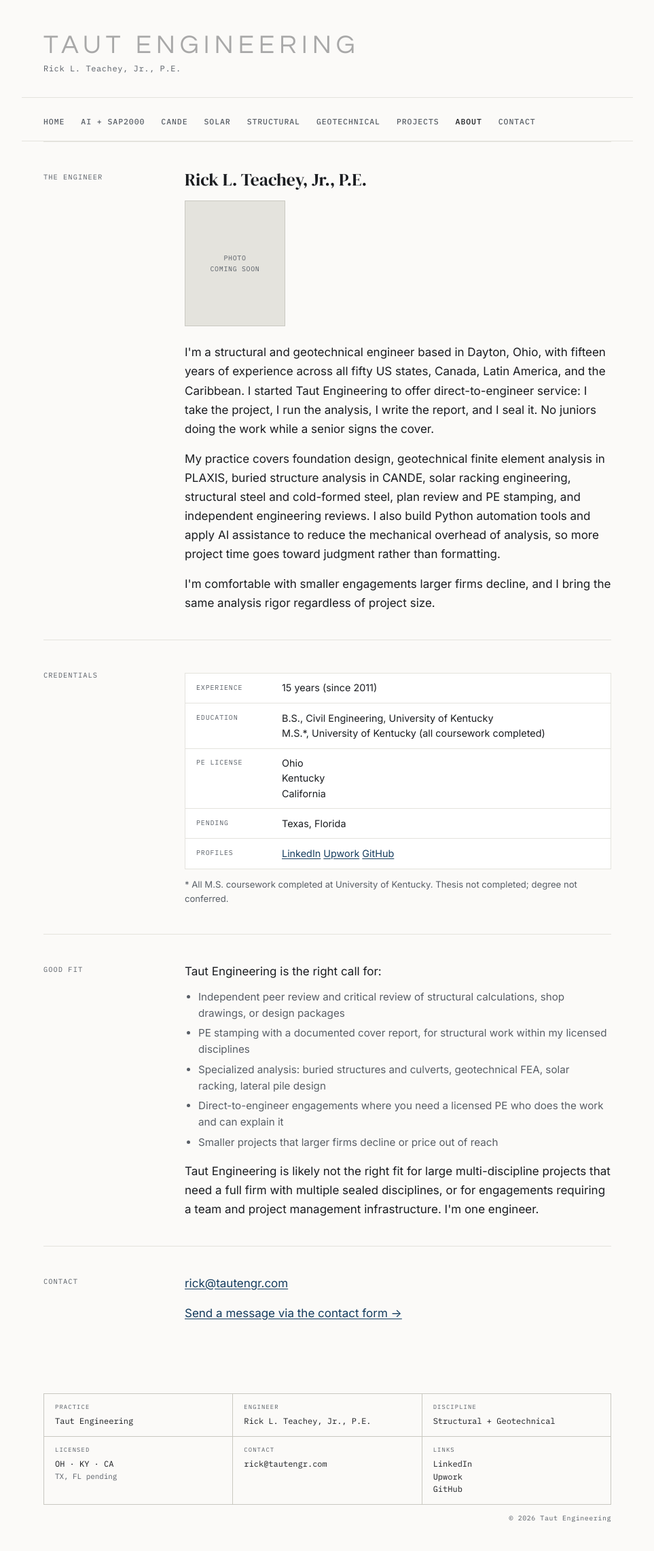
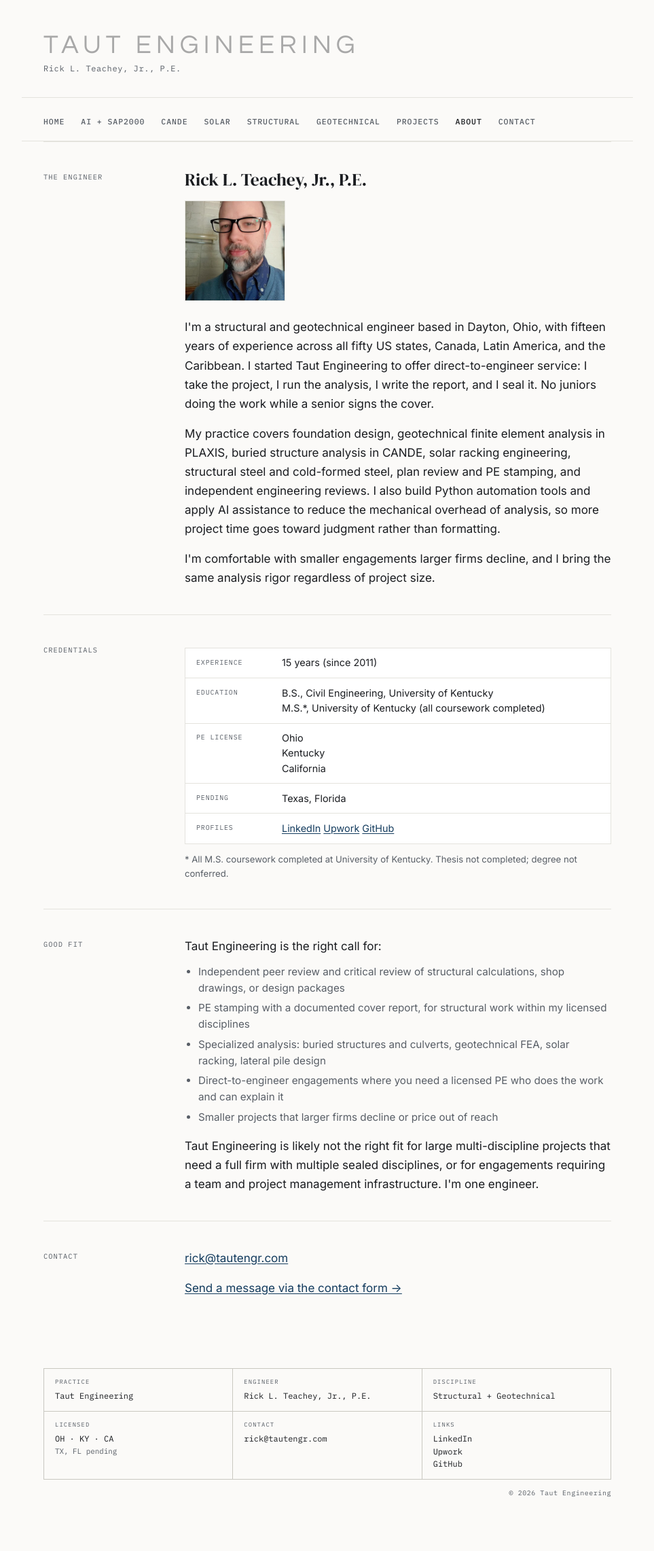
Before and after one commit to Ricyteach/ricyteach.github.io, a Jekyll site: the page built from about/index.html, in a window 1280 px wide. Shown: the whole page at 68% size, without its empty margins (158-1121 px from the left). Built offline with Jekyll 4.4.1, drawn with Linux system fonts in a browser that asks for light colours; after the commit the page ends 2245 px from its top, so only the background shows below that.

Commit message:
Add headshot to About page
Co-Authored-By: Claude Opus 4.8 <noreply@anthropic.com>

```diff
--- a/about/index.html
+++ b/about/index.html
@@ -11,10 +11,7 @@ description: "Rick L. Teachey, Jr., P.E. Structural and geotechnical engineer wi
   <div class="section-body">
     <h1>Rick L. Teachey, Jr., P.E.</h1>
 
-    <!-- TODO: Replace placeholder with a real headshot. Save as /assets/img/rick-teachey.jpg (approx 320x400px). -->
-    <div class="photo-placeholder" aria-hidden="true">
-      <span>Photo<br>coming soon</span>
-    </div>
+    <img src="/assets/img/rick-teachey.jpg" alt="Rick L. Teachey, Jr., P.E." class="headshot">
 
     <p>I'm a structural and geotechnical engineer based in Dayton, Ohio, with fifteen years of experience across all fifty US states, Canada, Latin America, and the Caribbean. I started Taut Engineering to offer direct-to-engineer service: I take the project, I run the analysis, I write the report, and I seal it. No juniors doing the work while a senior signs the cover.</p>
     <p>My practice covers foundation design, geotechnical finite element analysis in PLAXIS, buried structure analysis in CANDE, solar racking engineering, structural steel and cold-formed steel, plan review and PE stamping, and independent engineering reviews. I also build Python automation tools and apply AI assistance to reduce the mechanical overhead of analysis, so more project time goes toward judgment rather than formatting.</p>
--- a/assets/css/style.css
+++ b/assets/css/style.css
@@ -364,27 +364,12 @@ button[type="submit"]:hover { background: var(--accent); }
 
 .cred-value { color: var(--ink); line-height: 1.55; }
 
-/* Photo placeholder */
-.photo-placeholder {
+.headshot {
+  display: block;
   width: 148px;
-  height: 185px;
-  background: var(--rule-light);
-  border: 1px solid var(--rule);
-  display: flex;
-  align-items: center;
-  justify-content: center;
+  height: auto;
   margin-bottom: 1.5rem;
-}
-
-.photo-placeholder span {
-  font-family: var(--font-mono);
-  font-size: 0.62rem;
-  letter-spacing: 0.07em;
-  text-transform: uppercase;
-  color: var(--mid);
-  text-align: center;
-  line-height: 1.6;
-  padding: 0 0.75rem;
+  border: 1px solid var(--rule-light);
 }
 
 /* --- Footer: title block --- */
```
Also changed, not shown: assets/img/rick-teachey.jpg (added).
